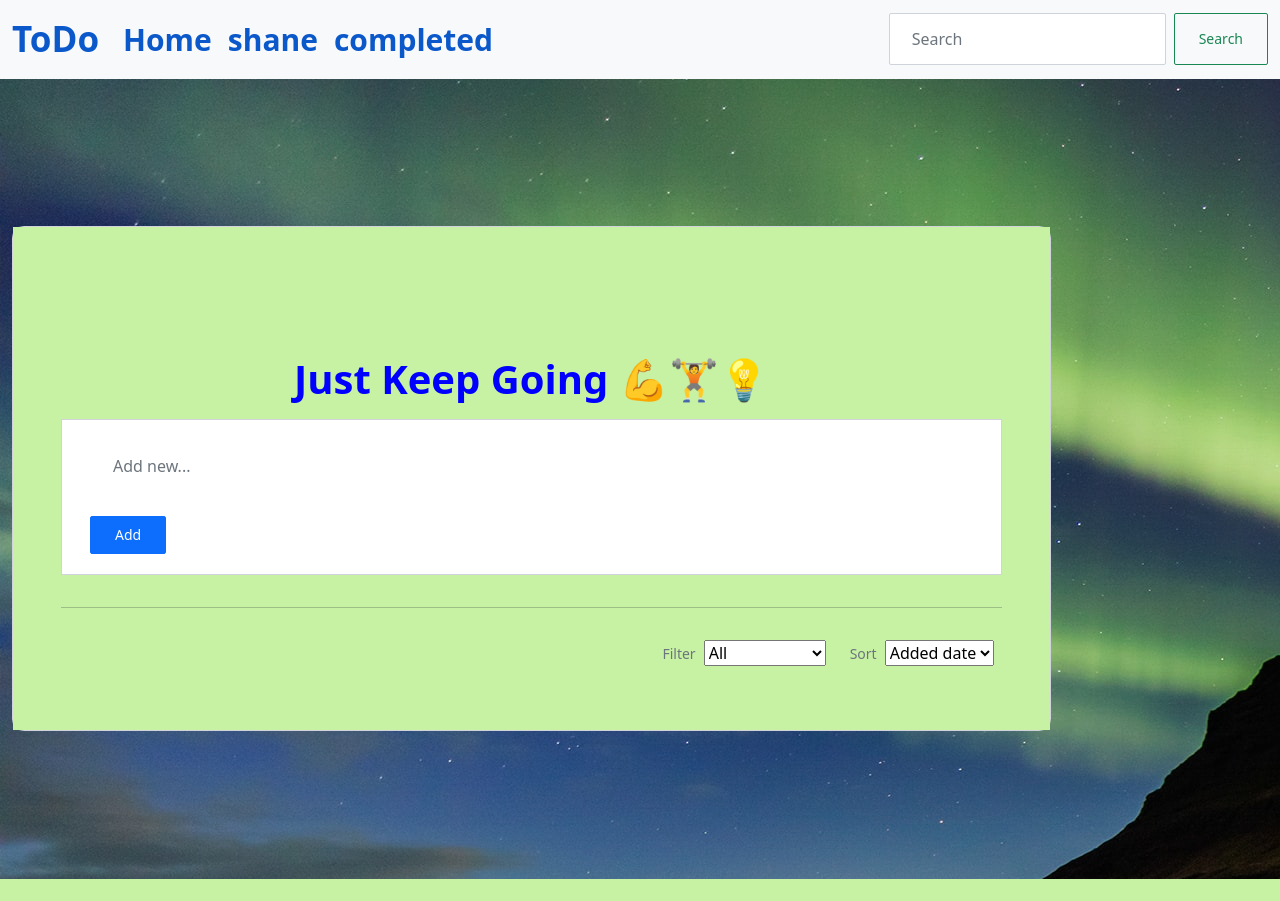
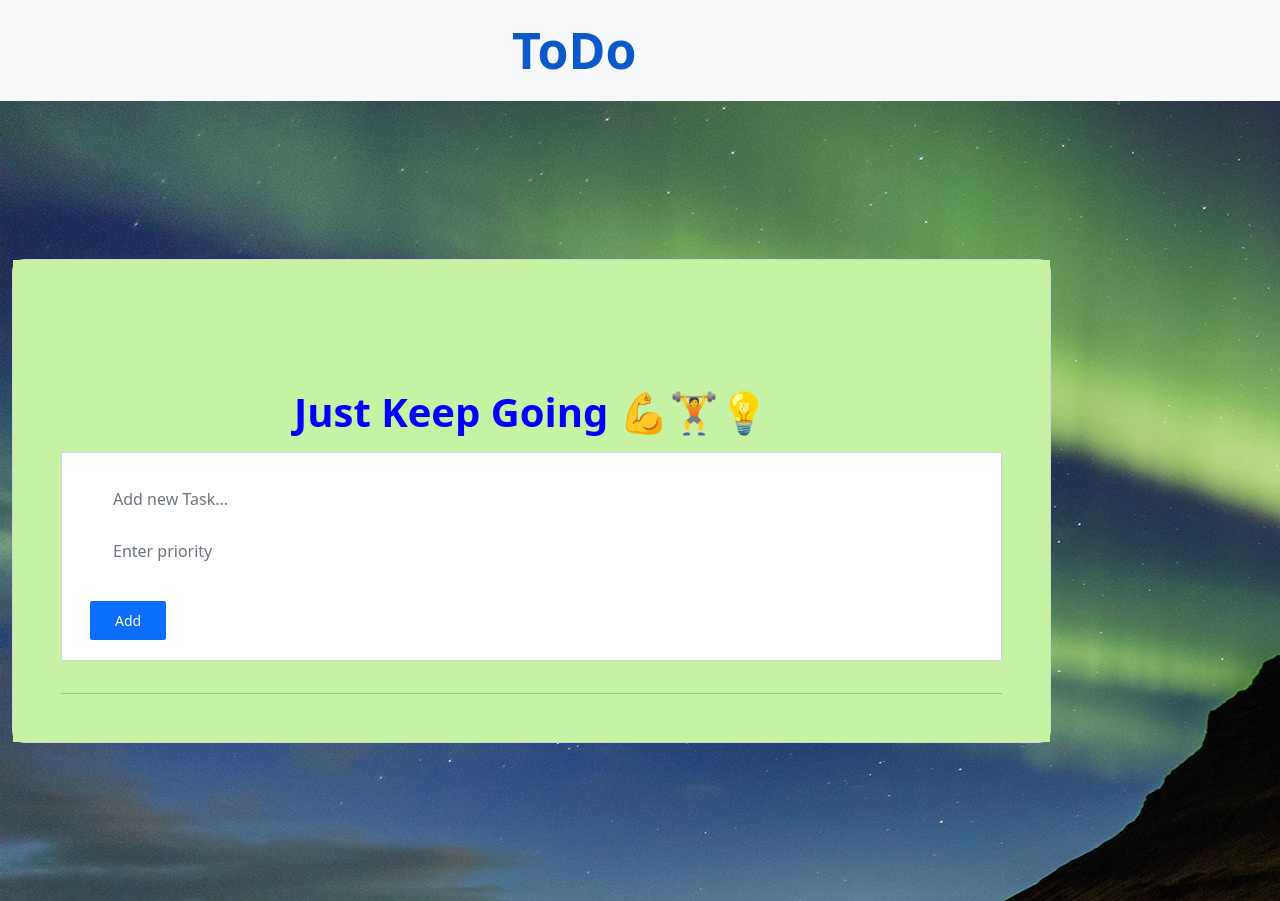
Before and after one commit to shanu-shahbin/TODO_LIST-DJANGO, a Django app: page / in a window 1280 px wide. Before the commit the page ends 879 px from the top, so only its background shows below. Run offline with Django 4.2, Linux system fonts and the light colour scheme; data that the repository does not hold is empty; some libraries are stand-ins or nearby versions.

Commit message:
front end

```diff
--- a/todo/front_end/forms.py
+++ b/todo/front_end/forms.py
@@ -5,4 +5,4 @@ from django import forms
 class TodoForm(forms.ModelForm):
     class Meta:
         model = Todo
-        fields = ['title']
+        fields = ['title', 'priority']
--- a/todo/front_end/models.py
+++ b/todo/front_end/models.py
@@ -4,6 +4,7 @@ from django.db import models
 class Todo(models.Model):
     title = models.CharField(max_length=1000)
     completed = models.BooleanField(default=False)
+    priority = models.IntegerField()
     date = models.DateTimeField(auto_now_add=True)
 
     def __str__(self):
--- a/todo/front_end/views.py
+++ b/todo/front_end/views.py
@@ -8,8 +8,9 @@ def home(request):
     task_all = Todo.objects.all()
     if request.method == 'POST':
         name = request.POST.get('task', '')
+        priority = request.POST.get('priority', '')
         date = request.POST.get('date', '')
-        task = Todo(title=name, date=date)
+        task = Todo(title=name, date=date, priority=priority)
         task.save()
     return render(request, 'home.html', {'task_all': task_all})
 
@@ -28,4 +29,4 @@ def update(request, id):
     if form.is_valid():
         form.save()
         return redirect('/')
-    return render (request,'edit.html', {'form':form, 'task':task})
+    return render(request, 'edit.html', {'form': form, 'task':task})
--- a/todo/templates/home.html
+++ b/todo/templates/home.html
@@ -25,30 +25,33 @@
   }
     </style>
 </head>
-<body style="background-image: url({% static 'images/demo5.jpg'%})">
+<body style="background-image: url({% static 'images/todo_background.jpg'%})">
 <nav class="navbar navbar-expand-lg bg-light" >
   <div class="container-fluid" style="background-color: #f8f9fa">
     <button class="navbar-toggler" type="button" data-bs-toggle="collapse" data-bs-target="#navbarTogglerDemo03" aria-controls="navbarTogglerDemo03" aria-expanded="false" aria-label="Toggle navigation">
       <span class="navbar-toggler-icon"></span>
     </button>
-    <a class="navbar-brand" style="font-size: 35px; font-weight: bold; color: #0a58ca;">ToDo</a>
-    <div class="collapse navbar-collapse" id="navbarTogglerDemo03">
-      <ul class="navbar-nav me-auto mb-2 mb-lg-0">
-        <li class="nav-item">
-          <a class="nav-link active" aria-current="page" style="font-size: 30px; font-weight: bold; color: #0a58ca;">Home</a>
-        </li>
-        <li class="nav-item">
-          <a class="nav-link" style="font-size: 30px; font-weight: bold; color: #0a58ca;">shane</a>
-        </li>
-        <li class="nav-item">
-          <a class="nav-link disabled" style="font-size: 30px; font-weight: bold; color: #0a58ca;">completed</a>
-        </li>
-      </ul>
-      <form class="d-flex" role="search">
-        <input class="form-control me-2" type="search" placeholder="Search" aria-label="Search">
-        <button class="btn btn-outline-success" type="submit">Search</button>
-      </form>
-    </div>
+<!--    <a class="navbar-brand" style="font-size: 35px; font-weight: bold; color: #0a58ca;">ToDo</a>-->
+<!--    <a class="navbar-brand" style="font-size: 35px; font-weight: bold; color: #0a58ca; text-align: center;">ToDo</a>-->
+<a class="navbar-brand" style="font-size: 50px; font-weight: bold; color: #0a58ca; text-align: center; padding-left: 500px;">ToDo</a>
+
+<!--    <div class="collapse navbar-collapse" id="navbarTogglerDemo03">-->
+<!--      <ul class="navbar-nav me-auto mb-2 mb-lg-0">-->
+<!--        <li class="nav-item">-->
+<!--          <a class="nav-link active" aria-current="page" style="font-size: 30px; font-weight: bold; color: #0a58ca;">Home</a>-->
+<!--        </li>-->
+<!--        <li class="nav-item">-->
+<!--          <a class="nav-link" style="font-size: 30px; font-weight: bold; color: #0a58ca;">shane</a>-->
+<!--        </li>-->
+<!--        <li class="nav-item">-->
+<!--          <a class="nav-link disabled" style="font-size: 30px; font-weight: bold; color: #0a58ca;">completed</a>-->
+<!--        </li>-->
+<!--      </ul>-->
+<!--      <form class="d-flex" role="search">-->
+<!--        <input class="form-control me-2" type="search" placeholder="Search" aria-label="Search">-->
+<!--        <button class="btn btn-outline-success" type="submit">Search</button>-->
+<!--      </form>-->
+<!--    </div>-->
   </div>
 </nav>
 <div class="row">
@@ -72,7 +75,9 @@
                     <form method="POST">
                       {% csrf_token %}
                     <input type="text" name="task" class="form-control form-control-lg"
-                           id="exampleFormControlInput1" placeholder="Add new...">
+                           id="exampleFormControlInput1" placeholder="Add new Task...">
+                      <input type="text" name="priority" class="form-control" placeholder="Enter priority">
+
                     <a href="#!" data-mdb-toggle="tooltip" title="Set due date"><i
                         class="fas fa-calendar-alt fa-lg me-3"></i></a>
                     <div>
@@ -87,22 +92,7 @@
 
             <hr class="my-4">
 
-            <div class="d-flex justify-content-end align-items-center mb-4 pt-2 pb-3">
-              <p class="small mb-0 me-2 text-muted">Filter</p>
-              <select class="select">
-                <option value="1">All</option>
-                <option value="2">Completed</option>
-                <option value="3">Active</option>
-                <option value="4">Has due date</option>
-              </select>
-              <p class="small mb-0 ms-4 me-2 text-muted">Sort</p>
-              <select class="select">
-                <option value="1">Added date</option>
-                <option value="2">Due date</option>
-              </select>
-              <a href="#!" style="color: #23af89;" data-mdb-toggle="tooltip" title="Ascending"><i
-                  class="fas fa-sort-amount-down-alt ms-2"></i></a>
-            </div>
+
             {% for i in task_all %}
             <ul class="list-group list-group-horizontal rounded-0 bg-transparent">
               <li
@@ -114,7 +104,8 @@
               </li>
               <li
                 class="list-group-item px-3 py-1 d-flex align-items-center flex-grow-1 border-0 bg-transparent">
-                <p class="lead fw-normal mb-0">{{ i.title }}</p>
+                <p class="lead fw-normal mb-0" style="color: black; font-weight:bold; font-size: 30px;">{{ i.title }}__({{ i.priority }})</p>
+
               </li>
               <li class="list-group-item ps-3 pe-0 py-1 rounded-0 border-0 bg-transparent">
                 <div class="d-flex flex-row justify-content-end mb-1">
--- a/todo/todo/settings.py
+++ b/todo/todo/settings.py
@@ -78,7 +78,7 @@ WSGI_APPLICATION = 'todo.wsgi.application'
 DATABASES = {
     'default': {
         'ENGINE': 'django.db.backends.mysql',
-        'NAME': 'todo',
+        'NAME': 'todo_app',
         'USER': 'root',
         'PASSWORD': '',
 
```
Also changed, not shown: todo/static/images/todo_background.jpg (renamed from todo/static/images/demo5.jpg).
